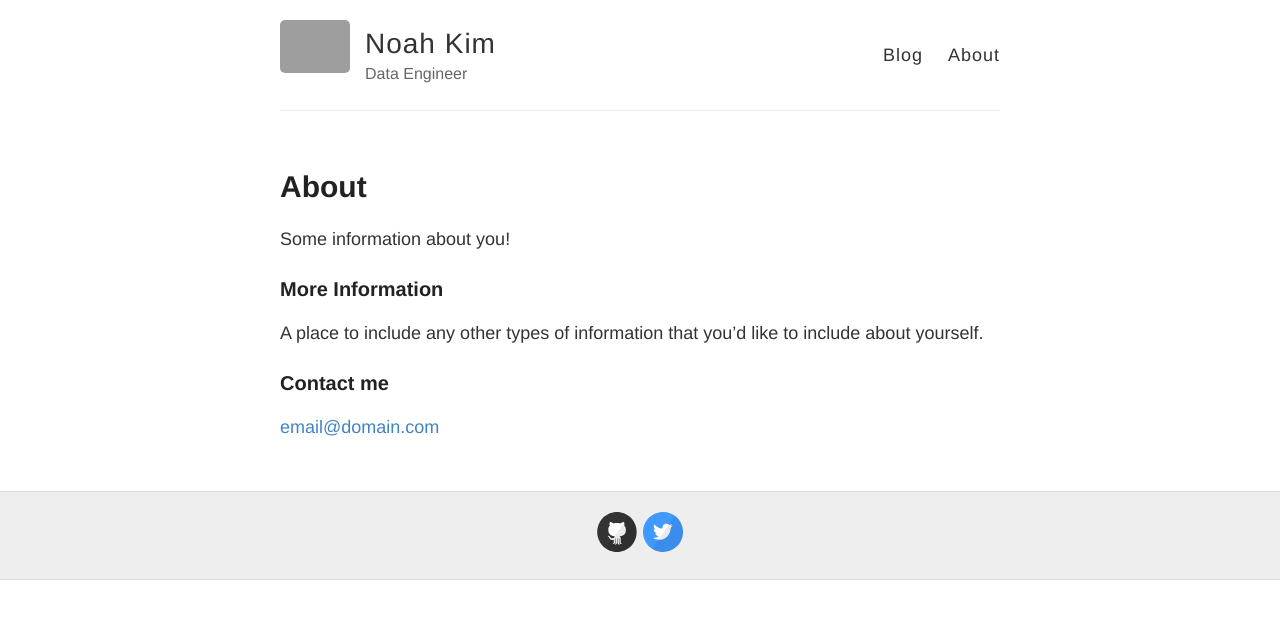
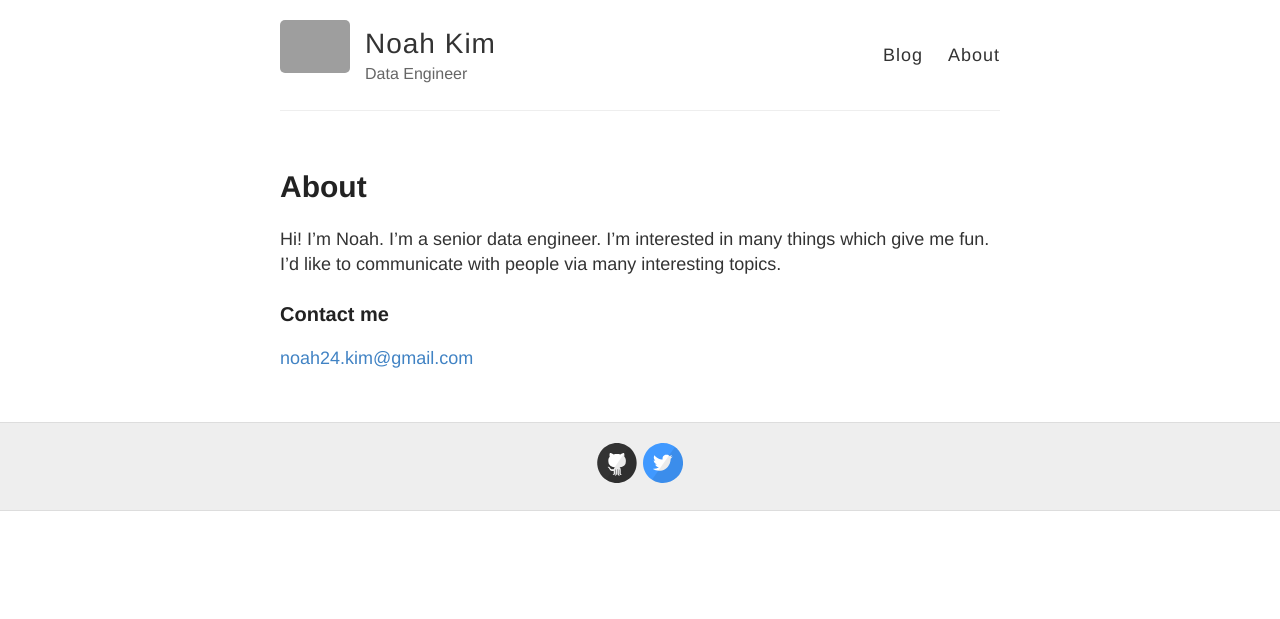
Before and after one commit to noahtjkim/noahtjkim.github.io, a Jekyll site: the page built from about.md, in a window 1280 px wide. Shown: the top 619 px of the page. Built offline with Jekyll 4.4.1, drawn with Linux system fonts in a browser that asks for light colours; grey boxes are pictures that could not be loaded.

Commit message:
Update about.md

```diff
--- a/about.md
+++ b/about.md
@@ -4,12 +4,10 @@ title: About
 permalink: /about/
 ---
 
-Some information about you!
-
-### More Information
-
-A place to include any other types of information that you'd like to include about yourself.
+Hi! I'm Noah. I'm a senior data engineer.
+I'm interested in many things which give me fun.
+I'd like to communicate with people via many interesting topics.
 
 ### Contact me
 
-[email@domain.com](mailto:email@domain.com)
+[noah24.kim@gmail.com](mailto:noah24.kim@gmail.com)
```
